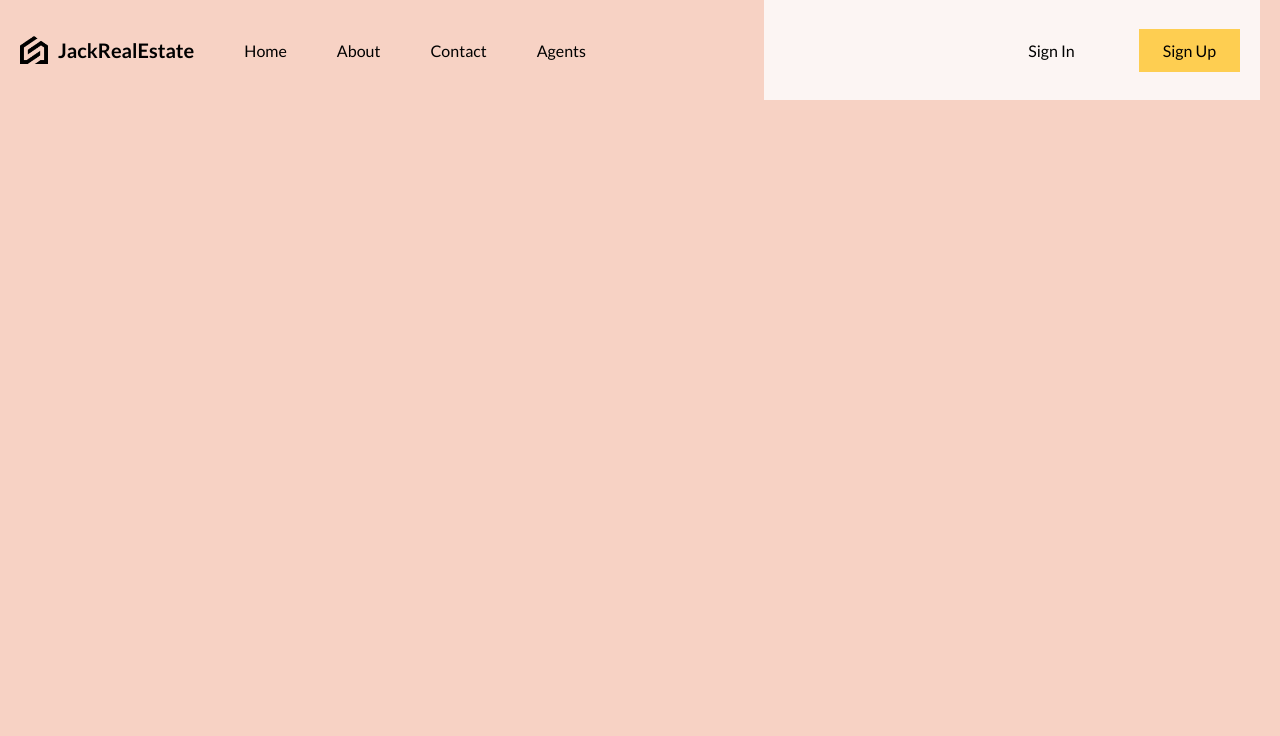
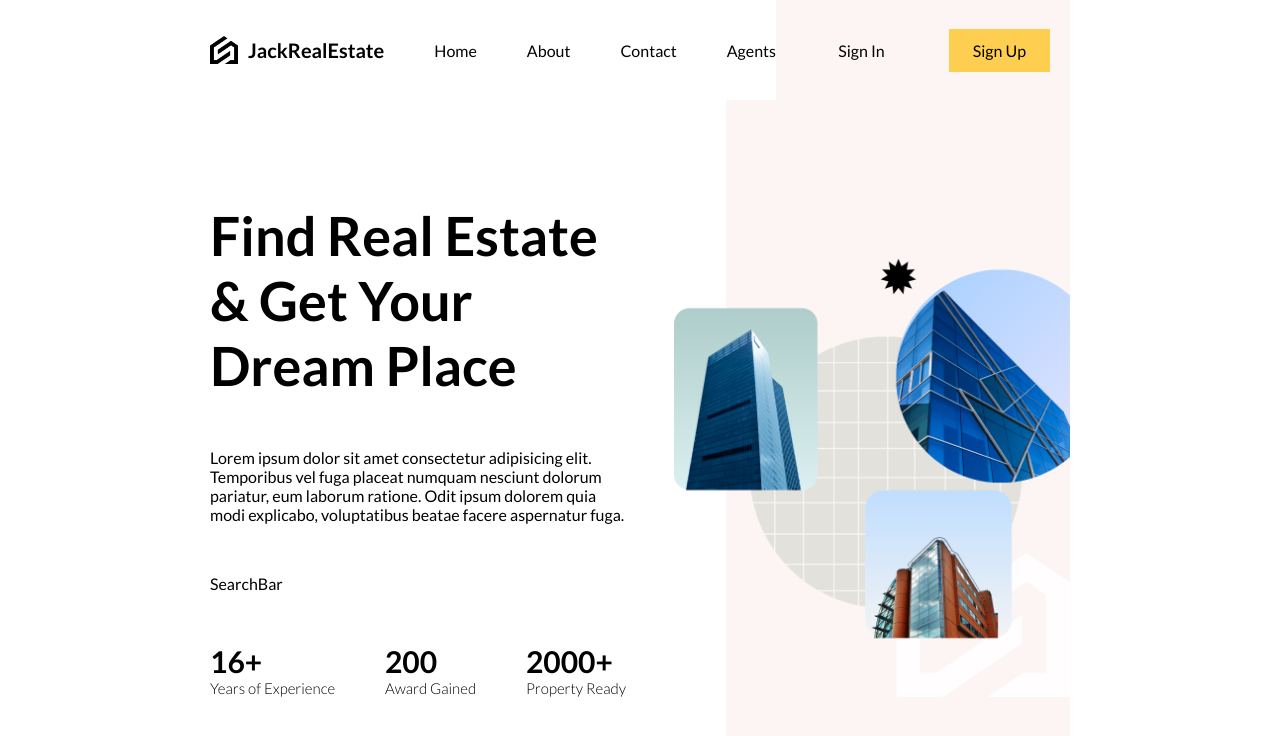
Before and after one commit to jackamsterdam/Jack-Real-Estate-App-React-Vite-Node, a React (Vite) app: page / in a window 1280 px wide. Shown: the top 736 px of the page. Built offline with nearby package versions, Linux system fonts and the light colour scheme.

Commit message:
homepage 2 parts

```diff
--- a/src/App.jsx
+++ b/src/App.jsx
@@ -1,12 +1,18 @@
 import "./layout.scss"
 import Jack from "./Jack"
 import NavBar from "./components/navbar/NavBar"
+import HomePage from "./routesorpages/homePage/homePage"
 
 function App() {
   return (
     <div className="layout">
-      <NavBar />
-    {/* <Jack/> */}
+      <div className="navbar">
+        <NavBar />
+      </div>
+      <div className="content">
+        <HomePage />
+      </div>
+      {/* <Jack/> */}
     </div>
   )
 }
--- /dev/null
+++ b/src/components/searchBar/SearchBar.jsx
@@ -0,0 +1,9 @@
+import './searchBar.scss';
+
+function SearchBar() {
+    return (
+        <div className="searchBar">SearchBar</div>
+    )
+}
+
+export default SearchBar
--- a/src/layout.scss
+++ b/src/layout.scss
@@ -9,6 +9,11 @@
    margin-right: auto;
    padding-left: 20px;
    padding-right: 20px;
+   //**
+   //  instead of using calc below we can use display flex and give the bottom one flex 1 :
+   // display: flex;
+   // flex-direction: column;
+   //**
 
 //write includes in order - biggest screen is above then lg then md then sm
 // if mobile first design reverse order of these
@@ -31,4 +36,12 @@
     max-width: 640px; //LM
 
    }
+
+   .content {
+      // background-color: rebeccapurple;
+      // the nav is 100px - see navbar.scss so we want content to take up the rest. -cool
+      //or use display flex on the layout and give this flex: 1
+      height: calc(100vh - 100px);
+      // flex: 1 //100px is the navbar and the rest is our content
+   }
 }
--- a/src/responsive.scss
+++ b/src/responsive.scss
@@ -1,7 +1,7 @@
 //@mixin large-screen
 @mixin lg {
-    @media(max-width:1366px) { //LM
-    // @media(max-width:1000px) {
+    // @media(max-width:1366px) { //LM
+    @media(max-width:1200px) {   //USE THE ABOVE!!!
         @content;
     }
 }
--- /dev/null
+++ b/src/routesorpages/homePage/homePage.jsx
@@ -0,0 +1,40 @@
+import SearchBar from '../../components/searchBar/SearchBar'
+import './homePage.scss'
+
+function HomePage() {
+   return (
+      <div className="homePage">
+         <div className="textContainer">
+            <div className="wrapper">
+               <h1 className='title'>Find Real Estate & Get Your Dream Place</h1>
+               <p>
+                  Lorem ipsum dolor sit amet consectetur adipisicing elit.
+                  Temporibus vel fuga placeat numquam nesciunt dolorum pariatur,
+                  eum laborum ratione. Odit ipsum dolorem quia modi explicabo,
+                  voluptatibus beatae facere aspernatur fuga.
+               </p>
+               <SearchBar />
+               <div className="boxes">
+                  <div className="box">
+                     <h1>16+</h1>
+                     <h2>Years of Experience</h2>
+                  </div>
+                  <div className="box">
+                     <h1>200</h1>
+                     <h2>Award Gained</h2>
+                  </div>
+                  <div className="box">
+                     <h1>2000+</h1>
+                     <h2>Property Ready</h2>
+                  </div>
+               </div>
+            </div>
+         </div>
+         <div className="imgContainer">
+            <img src="/bg.png" alt="" />
+         </div>
+      </div>
+   )
+}
+
+export default HomePage
--- /dev/null
+++ b/src/routesorpages/homePage/homePage.scss
@@ -0,0 +1,54 @@
+.homePage {
+    display: flex;
+    height: 100%;
+
+
+    .textContainer {
+        flex: 3;
+
+        .wrapper {
+            padding-right: 100px;
+            display: flex;
+            flex-direction: column;
+            justify-content: center;
+            gap: 50px;
+            height: 100%;
+
+            .title {
+                // font-size: 64px; //LM
+                font-size: 54px;
+            }
+
+            .boxes {
+                display: flex;
+                justify-content: space-between;
+
+                h1 {
+                    // font-size: 36px; //LM
+                    font-size: 30px;
+                }
+
+                h2 {
+                    // font-size: 20px;  //LM
+                    font-size: 15px;
+                    font-weight: 300;
+                }
+            }
+        }
+    }
+
+    .imgContainer {
+        flex: 2;
+        background-color: #fcf5f3;
+        position: relative;
+        display: flex;
+        align-items: center;
+
+        img {
+            width: 115%; // we want the photo to overflow a little
+            position: absolute;
+            right: 0;
+        }
+    }
+
+}
```
Also changed, not shown: src/components/searchBar/searchBar.scss (added).
